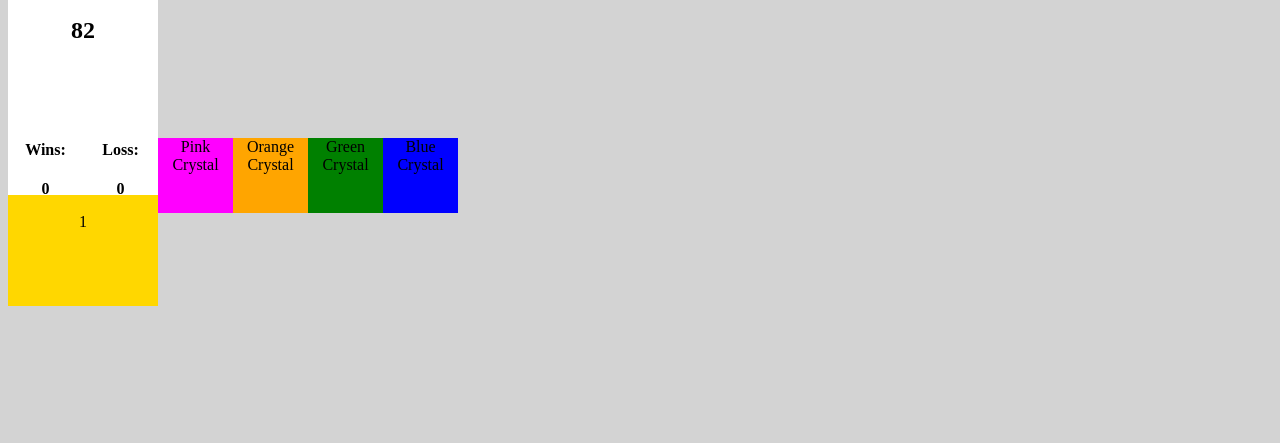
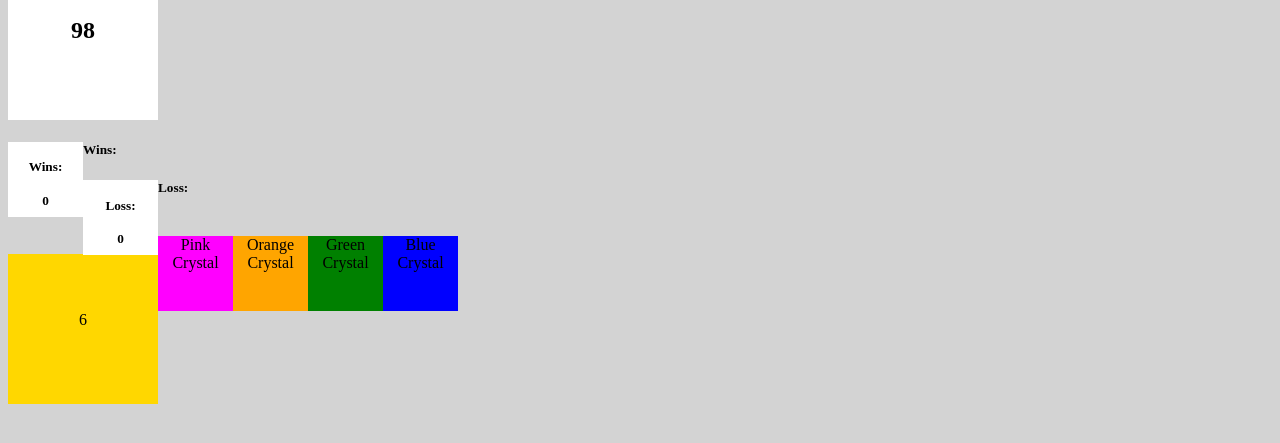
Before and after one commit to JacksonAliesa/MagicCrystal, a plain HTML site: page index.html in a window 1280 px wide. Both pictures are taken after a click on the element "Pink Crystal". Shown: the part 315-758 px from the top of the page. Drawn offline with nearby package versions, Linux system fonts and the light colour scheme.

Commit message:
got my game to reset with functions and the loss/win populates

```diff
--- a/assets/javascript/game.js
+++ b/assets/javascript/game.js
@@ -1,34 +1,55 @@
 window.onload;
 {
+	// // variables to display the wins/losses/totalscore of user
+	// var wins = 0;
+	// var losses = 0;
+	// var userScore = 0;
+	var randomNum;
+	var btnPink;
+	var btnOrange;
+	var btnBlue;
+	var btnGreen;
+	var userScore;
+	var wins;
+	var losses;
+
 	//could I make this a function to reset the game after win?
 	// initialize random number for 19-120
 	// display this in div tag for the display on html page for magic crystal
-
-	var randomNum = Math.floor(Math.random() * 120 + 19);
+	function startGame() {
+		randomNum = Math.floor(Math.random() * 120 + 19);
 		// displays the randomized number on html file
 		$('#displayCrystal').html('<h2>Magic Crystal<h2>' + randomNum);
 
 		//variables for the randomized # for each color block
-	var btnPink = Math.floor(Math.random() * 12 + 1);
-	var btnOrange = Math.floor(Math.random() * 12 + 1);
-	var btnGreen = Math.floor(Math.random() * 12 + 1);
-	var btnBlue = Math.floor(Math.random() * 12 + 1);
+		btnPink = Math.floor(Math.random() * 12 + 1);
+		btnOrange = Math.floor(Math.random() * 12 + 1);
+		btnGreen = Math.floor(Math.random() * 12 + 1);
+		btnBlue = Math.floor(Math.random() * 12 + 1);
+
+		wins = 0;
+		losses = 0;
+		userScore = 0;
+		$('#displayScore').html('<h3>Your Score Is:</h3>' + userScore);
+		$('#winDisplay').html('<h4>Wins:</h4>' + wins);
+		$('#lossDisplay').html('<h4>Loss:</h4>' + losses);
 
 		//test and debug -- worked and showed randomized numbering
 		console.log(btnPink);
 		console.log(btnOrange);
 		console.log(btnGreen);
 		console.log(btnBlue);
-
+	}
+	startGame();
 	// variables to display the wins/losses/totalscore of user
-	var wins = 0;
-	var losses = 0;
-	var userScore = 0;
+	// var wins = 0;
+	// var losses = 0;
+	// userScore = 0;
 
 	//display wins/losses on html
-	$('#winDisplay').html('<h4>Wins:<h4>' + wins);
-	$('#lossDisplay').html('<h4>Loss:<h4>' + losses);
-	$('#displayScore').html('<h4>Your Score Is:<h4>' + userScore);
+	$('#winDisplay').html('<h4>Wins:</h4>' + wins);
+	$('#lossDisplay').html('<h4>Loss:</h4>' + losses);
+	//$('#displayScore').html('<h3>Your Score Is:</h3>' + userScore);
 
 	// need to add the click capability to each crystal
 	// add jquery to grab html to display
@@ -36,30 +57,43 @@ window.onload;
 	//update & display userscore when clicked
 	$('#btnPink').on('click', function() {
 		userScore = userScore + btnPink;
-        $('#displayScore').text(userScore);
-
-        if(userScore === randomNum){
-            wins++;
-        }
-        else{
-            losses--;
-        }
+		$('#displayScore').html(userScore);
+		checkScore();
 	});
 
 	$('#btnOrange').on('click', function() {
 		userScore = userScore + btnOrange;
-		$('#displayScore').text(userScore);
+		$('#displayScore').html(userScore);
+		checkScore();
 	});
 
 	$('#btnGreen').on('click', function() {
 		userScore = userScore + btnGreen;
-		$('#displayScore').text(userScore);
+		$('#displayScore').html(userScore);
+		checkScore();
 	});
 
 	$('#btnBlue').on('click', function() {
 		userScore = userScore + btnBlue;
-		$('#displayScore').text(userScore);
+		$('#displayScore').html(userScore);
+		checkScore();
 	});
+
+	function checkScore() {
+		if (userScore === randomNum) {
+			// console.log("You win!")
+			wins++;
+			console.log('Wins: ' + wins);
+			$('#winDisplay').html(wins);
+			startGame();
+		} else if (userScore > randomNum) {
+			// console.log("LOSER!")
+			losses++;
+			console.log('Losses: ' + losses);
+			$('#lossDisplay').html(losses);
+			startGame();
+		}
+	}
 
 	//player whens if score matches randomnumber aka magic crystal
 	//player loses if their score exceeds randomnumber aka magic crystal
--- a/index.html
+++ b/index.html
@@ -21,8 +21,8 @@
     <div id="displayCrystal">Magic Crystal</div>
 
 
-    <div id="winDisplay">Wins:</div>
-    <div id="lossDisplay">Loss:</div>
+    <h5>Wins:<span id="winDisplay"></span></h5>
+    <h5>Loss:<span id="lossDisplay"></span></h5>
     <br>
 
     <div id="btnPink"> Pink Crystal </div>
```
Lines whose indentation alone changed are shown as unchanged.
